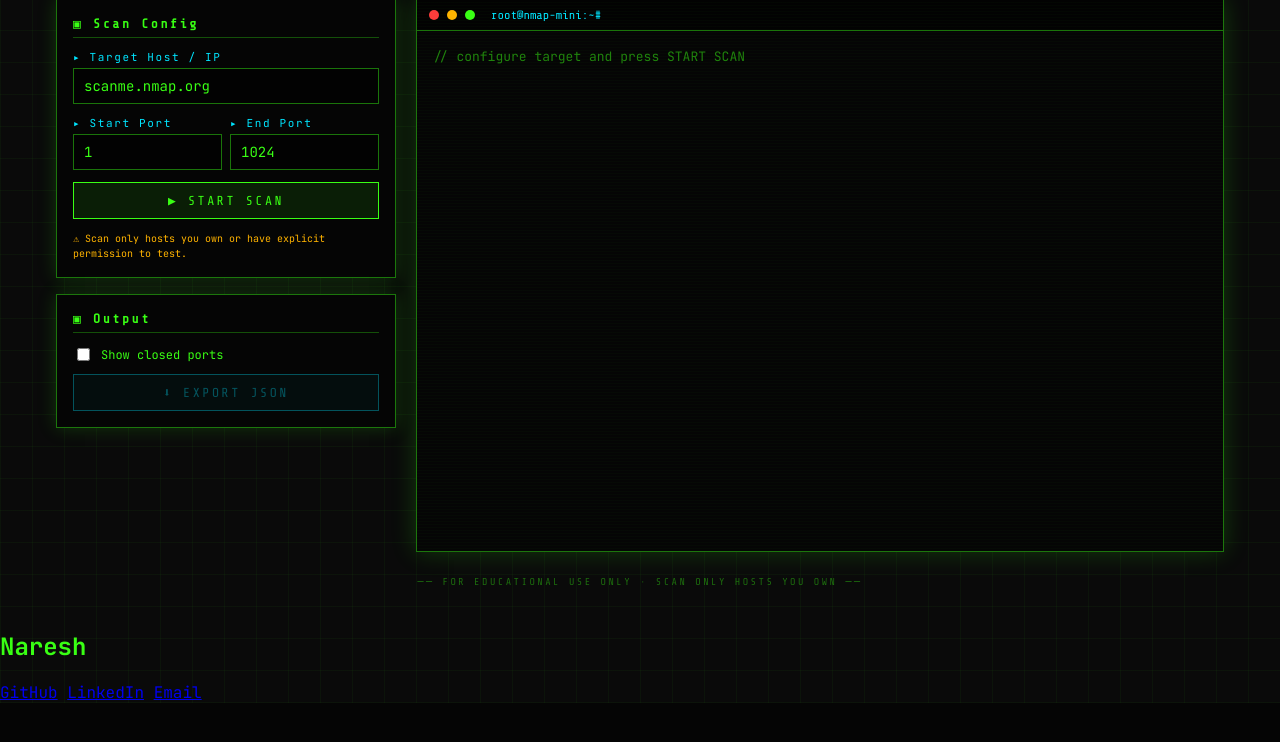
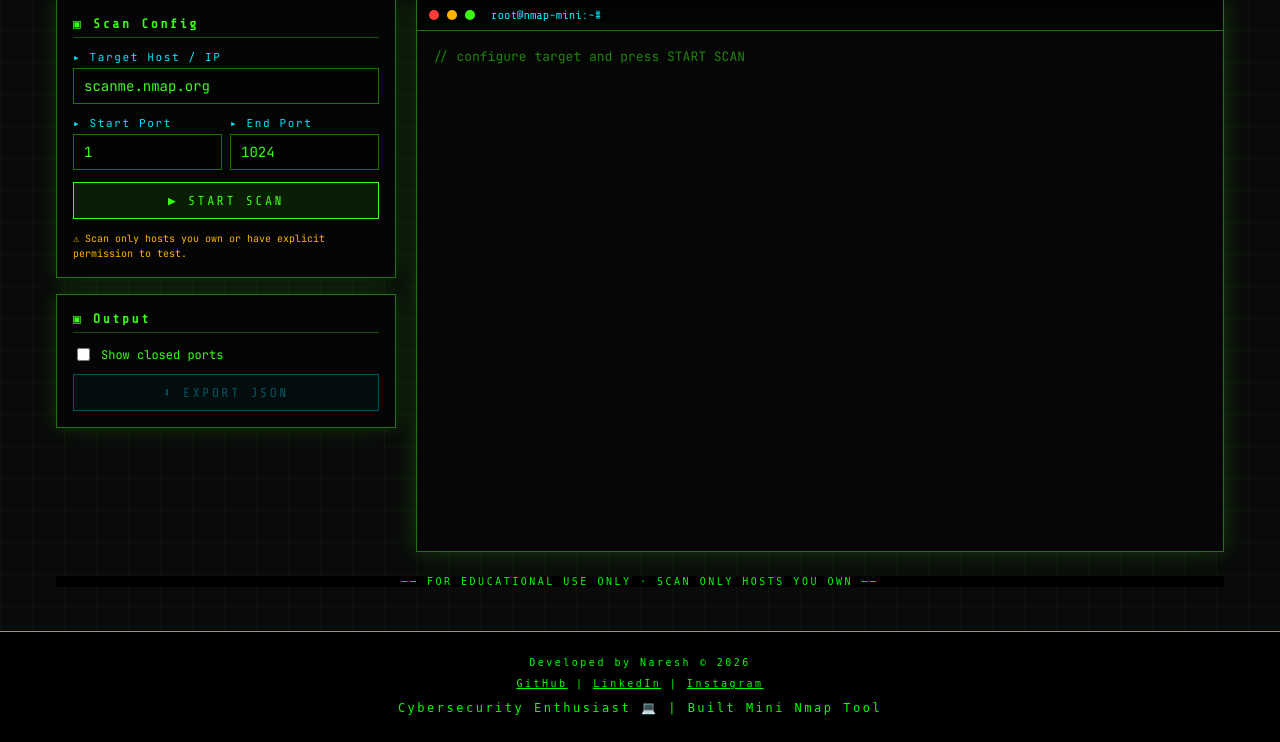
Before and after one commit to er-naresh/Mini-Nmap-tool, a Flask app: page / in a window 1280 px wide. Shown: the part 162-904 px from the top of the page. Before the commit the page ends 865 px from the top, so only its background shows below. Run offline with Flask 3, Linux system fonts and the light colour scheme.

Commit message:
fix deploy

```diff
--- a/static/style.css
+++ b/static/style.css
@@ -166,3 +166,11 @@ footer {
   font-family: 'Share Tech Mono', monospace;
   font-size: 10px; color: rgba(57,255,20,0.4); letter-spacing: 0.25em;
 }
+footer {
+    background: black;
+    color: #00ff00;
+    font-family: monospace;
+}
+footer a:hover {
+    color: #00ffaa;
+}
--- a/templates/index.html
+++ b/templates/index.html
@@ -68,13 +68,18 @@
   </main>
 
   <script src="{{ url_for('static', filename='script.js') }}"></script>
-  <div class="header">
-    <h2>Naresh </h2>
-    <div class="links">
-        <a href="https://github.com/er-naresh" target="_blank">GitHub</a>
-        <a href="https://www.linkedin.com/in/naresh-k-203152295" target="_blank">LinkedIn</a>
-        <a href="mailto:nareshk12@outlook.in">Email</a>
-    </div>
-</div>
+  <footer style="margin-top:20px; padding:15px; text-align:center; border-top:1px solid #00ff00;">
+    <p> Developed by Naresh © 2026 </p>
+    <i class="fab fa-github"></i>
+    <p>
+        <a href="https://github.com/er-naresh" target="_blank" style="color:#00ff00;">GitHub</a> |
+        <a href="https://www.linkedin.com/in/your-linkedin" target="_blank" style="color:#00ff00;">LinkedIn</a> |
+        <a href="https://instagram.com/your-instagram" target="_blank" style="color:#00ff00;">Instagram</a>
+    </p>
+
+    <p style="font-size:12px;">
+        Cybersecurity Enthusiast 💻 | Built Mini Nmap Tool
+    </p>
+</footer>
 </body>
 </html>
```
